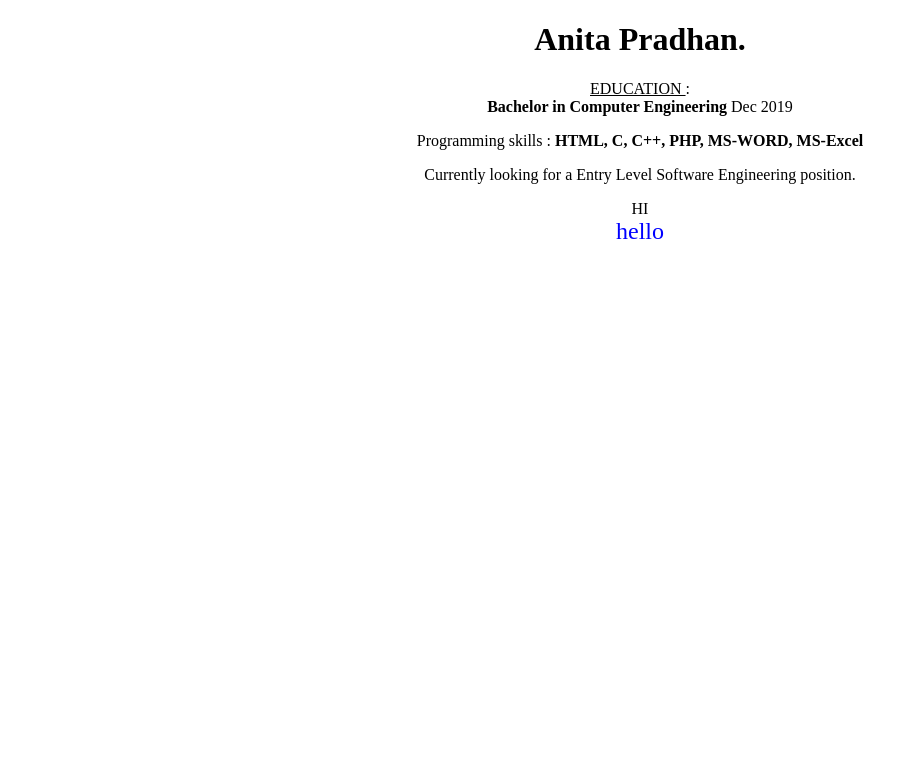
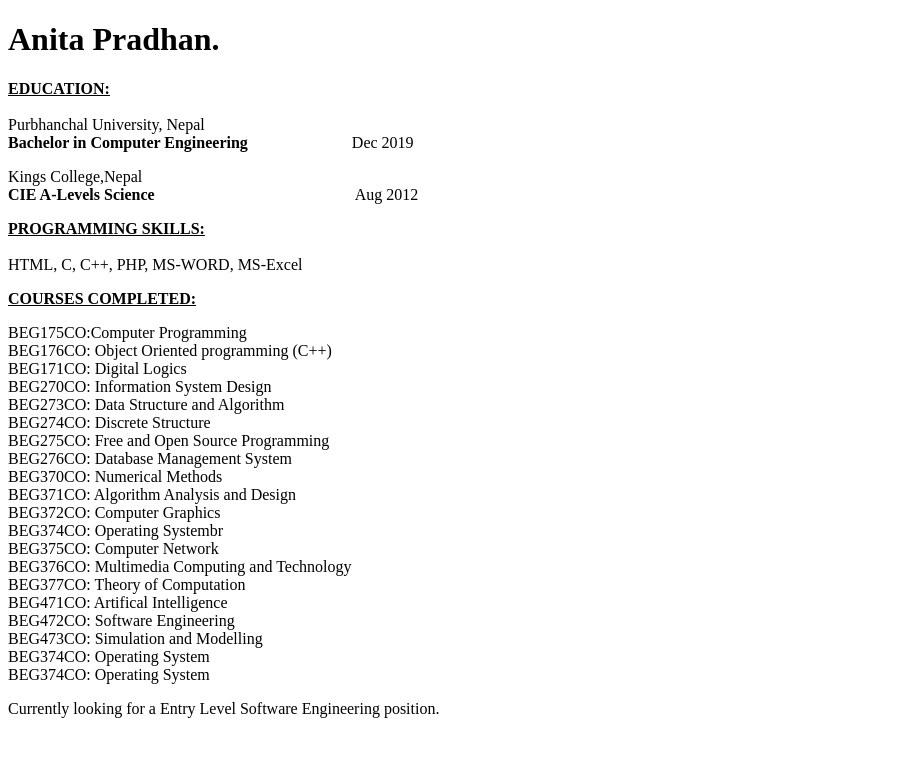
Before and after one commit to anitapradhan/anitapradhan.github.io, a PHP site: page / in a window 1280 px wide. Shown: the top 757 px of the page, without its empty margins (0-918 px from the left). Run offline with PHP 8.4, Linux system fonts and the light colour scheme.

Commit message:
Added edited

```diff
--- a/index.html
+++ b/index.html
@@ -7,19 +7,28 @@
 	c
 	{
 		font_size: 60px;
+		text-align:right;
 
 		}
+
 	</style>
 </head>
 <body>
 
-	<center>
+
 		<h1>Anita Pradhan.</h1>
-		<p><u>EDUCATION </u> :<br><b>Bachelor in Computer Engineering</b> Dec 2019</p>
-		<p>Programming skills : <b>HTML, C, C++, PHP, MS-WORD, MS-Excel</b></p>
+		<p ><u><b>EDUCATION:</u></b><br><br>Purbhanchal University, Nepal<br><b>Bachelor in Computer Engineering</b>&nbsp;&nbsp;&nbsp;&nbsp;&nbsp;&nbsp;&nbsp;&nbsp;&nbsp;&nbsp;&nbsp;&nbsp;&nbsp;&nbsp;&nbsp;&nbsp;&nbsp;&nbsp;&nbsp;&nbsp;&nbsp;&nbsp;&nbsp;&nbsp;&nbsp;&nbsp;Dec 2019</p>
+		<p>Kings College,Nepal<br><b>CIE A-Levels Science</b>&nbsp;&nbsp;&nbsp;&nbsp;&nbsp;&nbsp;&nbsp;&nbsp;&nbsp;&nbsp;&nbsp;&nbsp;&nbsp;&nbsp;&nbsp;&nbsp;&nbsp;&nbsp;&nbsp;&nbsp;&nbsp;&nbsp;&nbsp;&nbsp;&nbsp;&nbsp;&nbsp;&nbsp;&nbsp;&nbsp;&nbsp;&nbsp;&nbsp;&nbsp;&nbsp;&nbsp;&nbsp;&nbsp;&nbsp;&nbsp;&nbsp;&nbsp;&nbsp;&nbsp;&nbsp;&nbsp;&nbsp;&nbsp;&nbsp;&nbsp;Aug 2012</p>
+		<p><b><u>PROGRAMMING SKILLS: </u></b><br><br>HTML, C, C++, PHP, MS-WORD, MS-Excel</p>
+		<b><u><p>COURSES COMPLETED:<p></u></b>BEG175CO:Computer Programming<br>BEG176CO: Object Oriented programming (C++)
+		<br>BEG171CO: Digital Logics<br>BEG270CO: Information System Design<br>BEG273CO: Data Structure and Algorithm
+		<br>BEG274CO: Discrete Structure<br>BEG275CO: Free and Open Source Programming<br>BEG276CO: Database Management System
+		<br>BEG370CO: Numerical Methods<br>BEG371CO: Algorithm Analysis and Design<br>BEG372CO: Computer Graphics
+		<br>BEG374CO: Operating Systembr<br>BEG375CO: Computer Network<br>BEG376CO: Multimedia Computing and Technology<br>BEG377CO: Theory of Computation
+		<br>BEG471CO: Artifical Intelligence <br>BEG472CO: Software Engineering<br>BEG473CO: Simulation and Modelling<br>BEG374CO: Operating System<br>BEG374CO: Operating System
+
 		<p>Currently looking for a Entry Level Software Engineering position.</p>
-		<c>HI</c><br>
-		<f>hello</f>
-	</center>
+
+
 </body>
 </html>
--- a/style.css
+++ b/style.css
@@ -3,3 +3,9 @@ f
 	font-size: 24px;
 	color:blue;
 }
+d
+{
+    text-align: right;
+	color:blue;
+
+}
```
